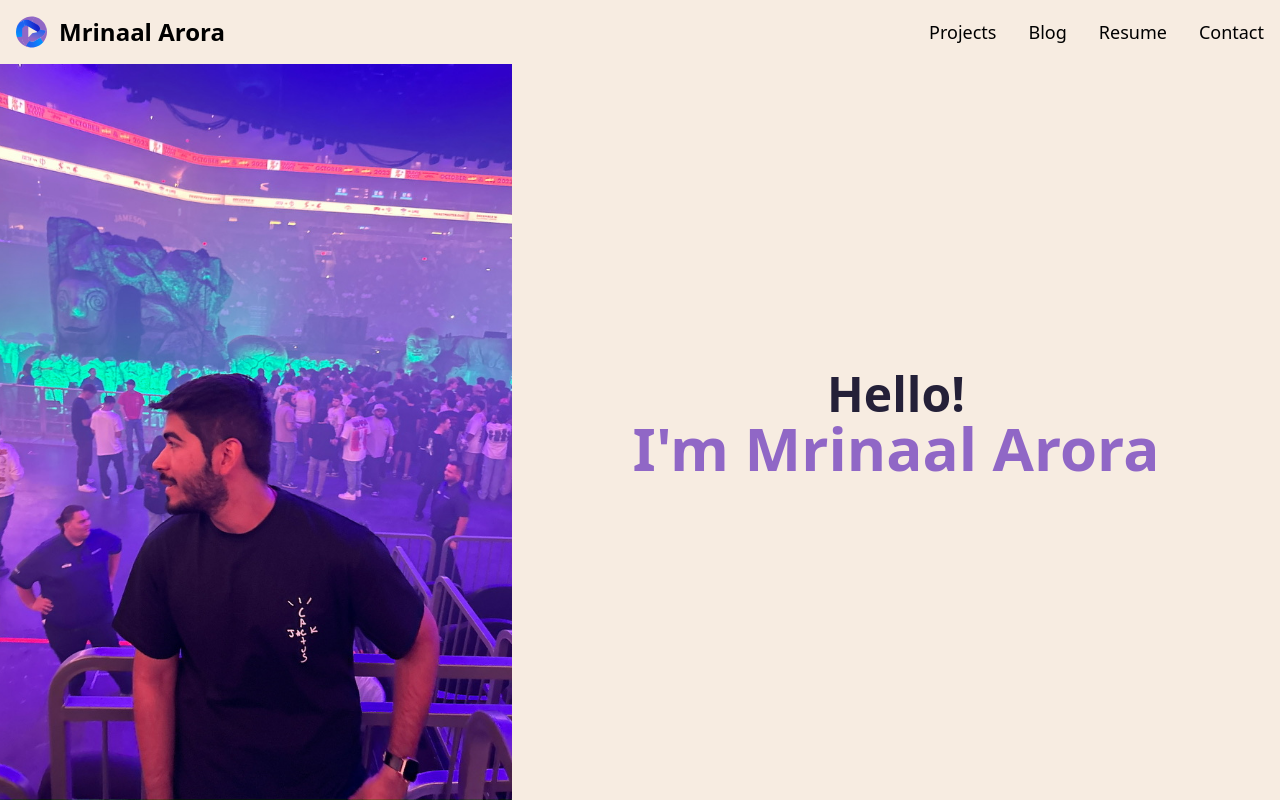
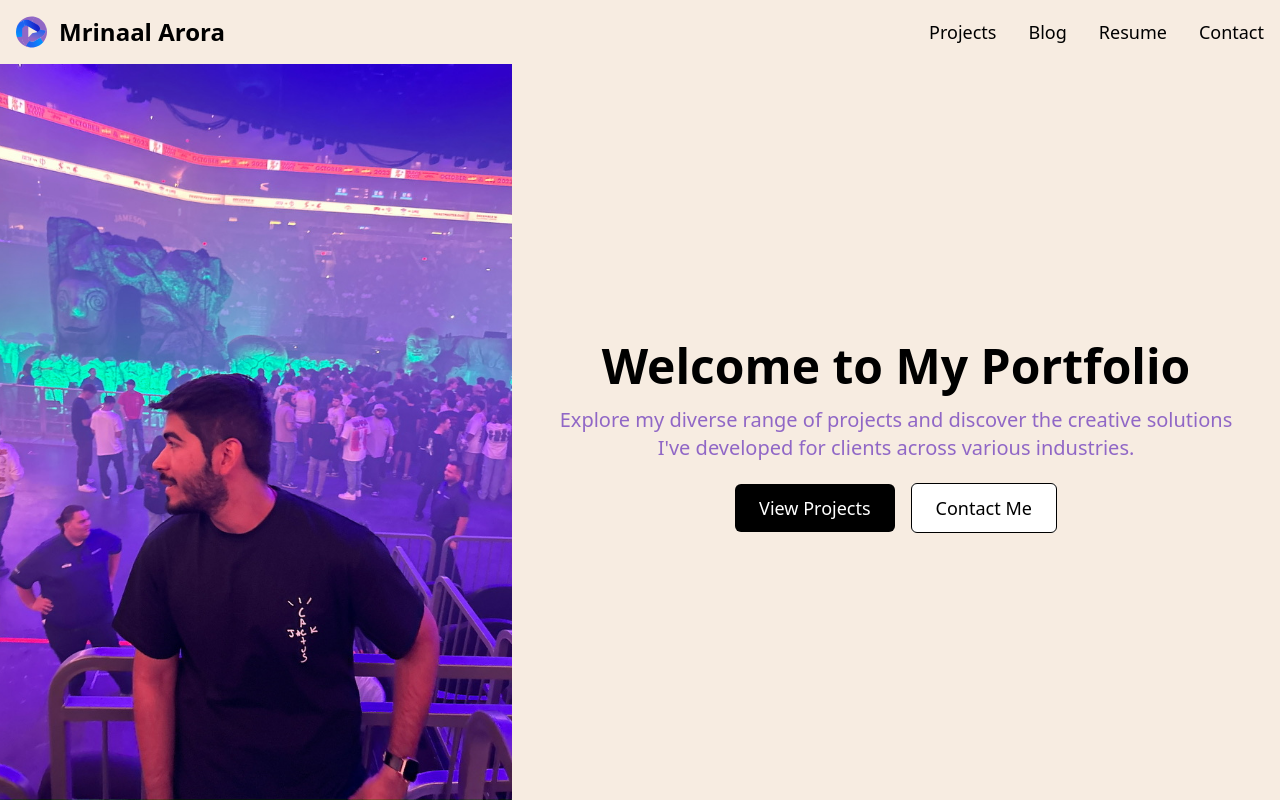
Before and after one commit to aroramrinaal/my-portfolio, a Next.js app: page / in a window 1280 px wide. Built offline with nearby package versions, Linux system fonts and the light colour scheme.

Commit message:
refactor: Update home page layout and styles

```diff
--- a/src/pages/index.tsx
+++ b/src/pages/index.tsx
@@ -1,17 +1,31 @@
 import React from 'react';
 import Navbar from '@/components/Navbar';
+import Link from 'next/link';
 
 const Home: React.FC = () => {
   return (
-    <div className="flex flex-col min-h-screen">
+    <div className="flex flex-col min-h-screen bg-linen">
       <Navbar />
       <div className="flex flex-grow">
         <div className="w-2/5 bg-cover bg-center" style={{ backgroundImage: "url('/images/profile.jpeg')" }}></div>
-        <div className="w-3/5 flex flex-col justify-center items-center bg-linen">
+        <div className="w-3/5 flex flex-col justify-center items-center p-8">
           <div className="text-center">
-            <h1 className="text-5xl font-bold text-darkPurple">Hello!</h1>
-            <h1 className="text-6xl font-bold text-amethyst">I&apos;m Mrinaal Arora</h1>
-            <p className="text-2xl mt-4 text-gray-700"></p>
+            <h1 className="text-5xl font-bold text-black">Welcome to My Portfolio</h1>
+            <p className="text-xl mt-4 text-amethyst">
+              Explore my diverse range of projects and discover the creative solutions I&apos;ve developed for clients across various industries.
+            </p>
+            <div className="mt-8 flex justify-center space-x-4">
+              <Link href="/projects">
+                <a className="px-6 py-3 text-lg font-medium text-white bg-black rounded-md hover:bg-gray-800">
+                  View Projects
+                </a>
+              </Link>
+              <Link href="/contact">
+                <a className="px-6 py-3 text-lg font-medium text-black bg-white border border-black rounded-md hover:bg-gray-100">
+                  Contact Me
+                </a>
+              </Link>
+            </div>
           </div>
         </div>
       </div>
```
